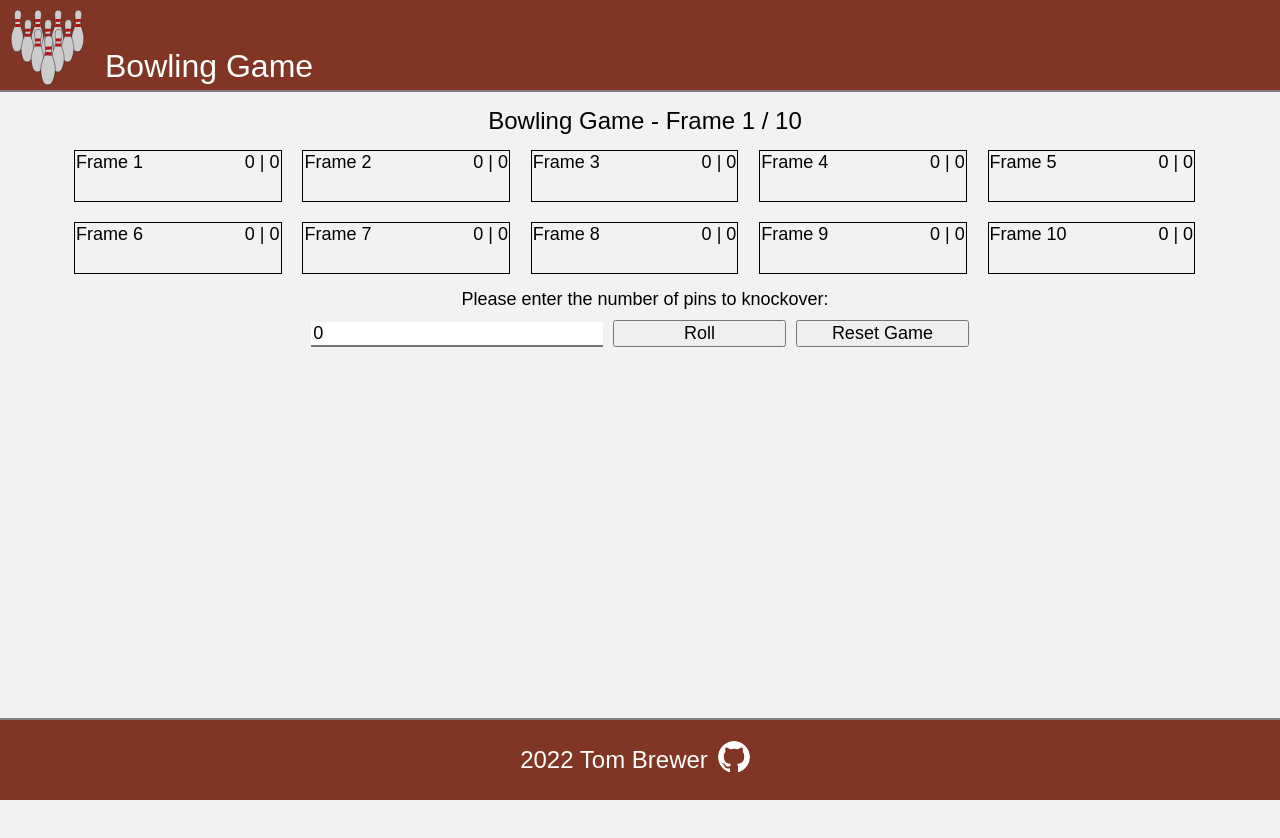
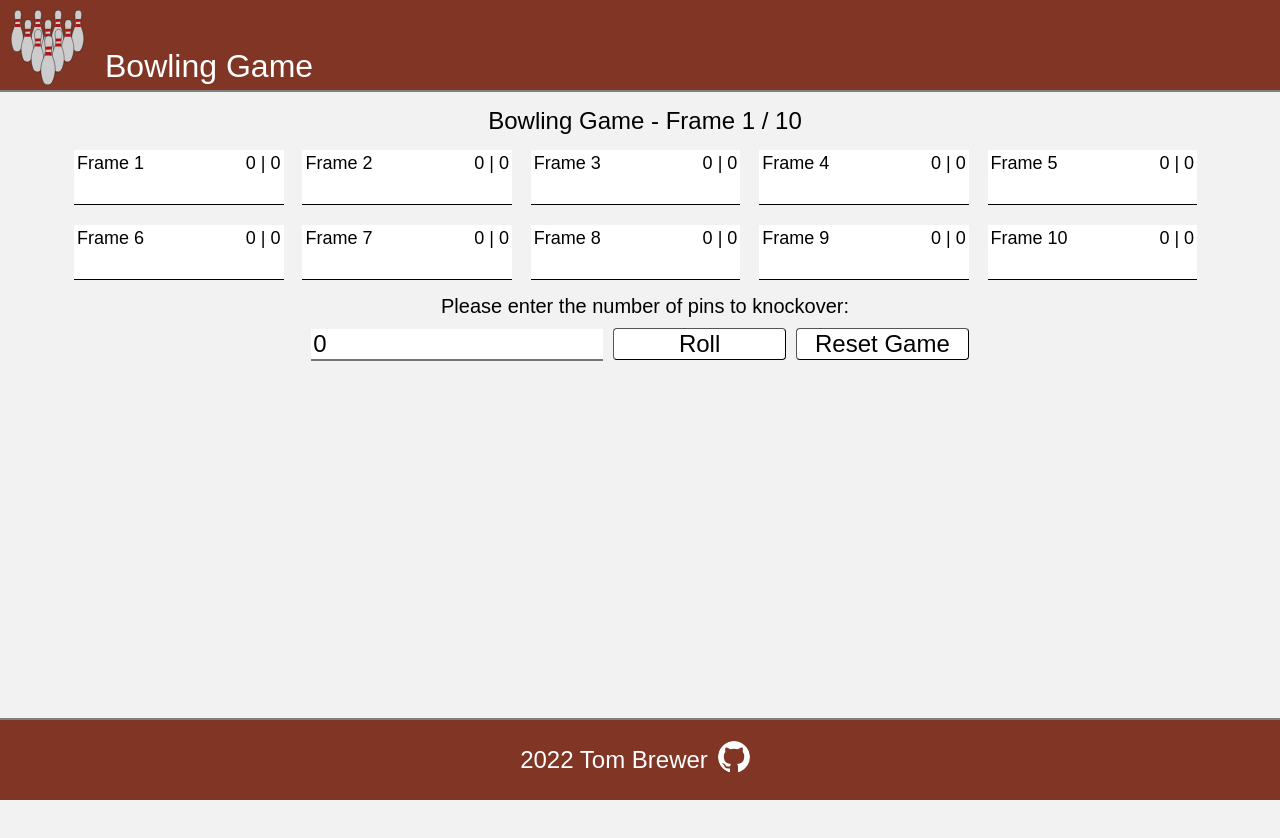
Before and after one commit to thatplatypus/bowling, a React (Create React App) app: page / in a window 1280 px wide. Both pictures are taken after a click on the button "Start". Shown: the top 838 px of the page. Built offline with nearby package versions, Linux system fonts and the light colour scheme.

Commit message:
CSS Updates
Update CSS to finish themeing

```diff
--- a/src/App.css
+++ b/src/App.css
@@ -105,6 +105,7 @@ body, html {
 
 .game-instructions {
     margin-bottom: 10px;
+    font-size: 20px;
 }
 
 .game-new {
@@ -125,8 +126,16 @@ body, html {
     width: 90%;
     float: left;
     border: solid 1px;
+    background-color: white;
     min-height: 50px;
+    border-top: none;
+    border-right: none;
+    border-left: none;
+    padding: 2px;
+}
 
+.frameContainer:hover {
+    border-bottom-color: #813524;
 }
 
 .listCell:nth-child(-n+5) {
@@ -147,6 +156,14 @@ body, html {
     margin: 1px;
 }
 
+.frameContainerCell {
+    background-color: white;
+}
+
+.listCell:hover {
+    color: #813524;
+}
+
 .frameContainerBottomBar {
     margin-top: 5px;
     font-size: 20px;
@@ -158,15 +175,28 @@ input {
     border-left: none;
     margin-right: 10px;
     min-width: 25%;
-    font-size: 18px;
+    font-size: 24px;
+}
+
+input:hover {
+    border-bottom-color: #813524;
 }
 
 button {
     min-width: 15%;
-    font-size: 18px;
+    font-size: 24px;
     margin-right: 10px;
+    border-radius: 4px;
+    border-width: 0.5px;
+    transition: 0.5s;
+    background-color: white;
 }
 
 button:disabled {
     cursor: not-allowed;
 }
+
+button:hover {
+    background-color: #813524;
+    color: white;
+}
```
Also changed, not shown: src/game/Manager.js (+9 -1 lines).
